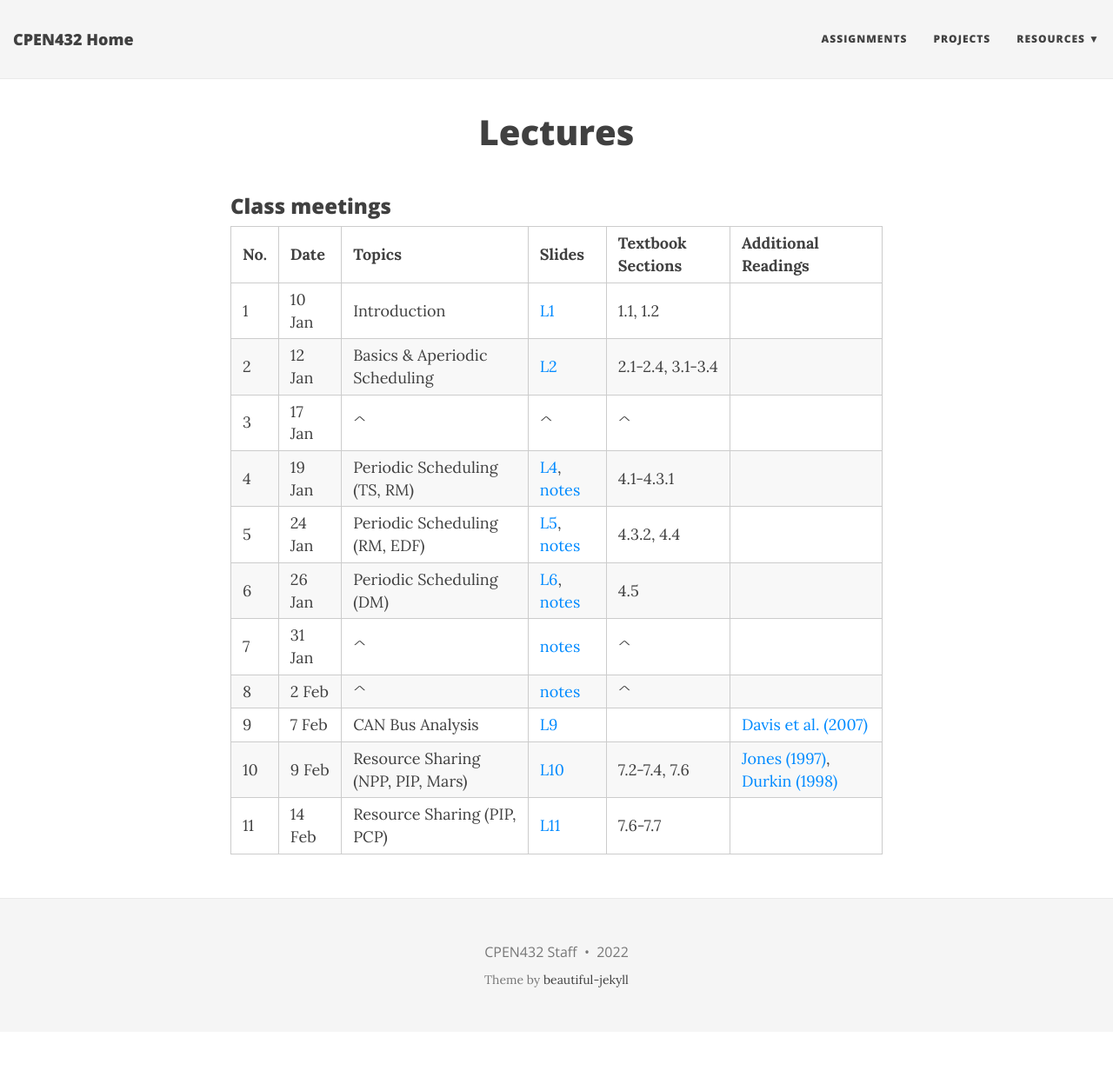
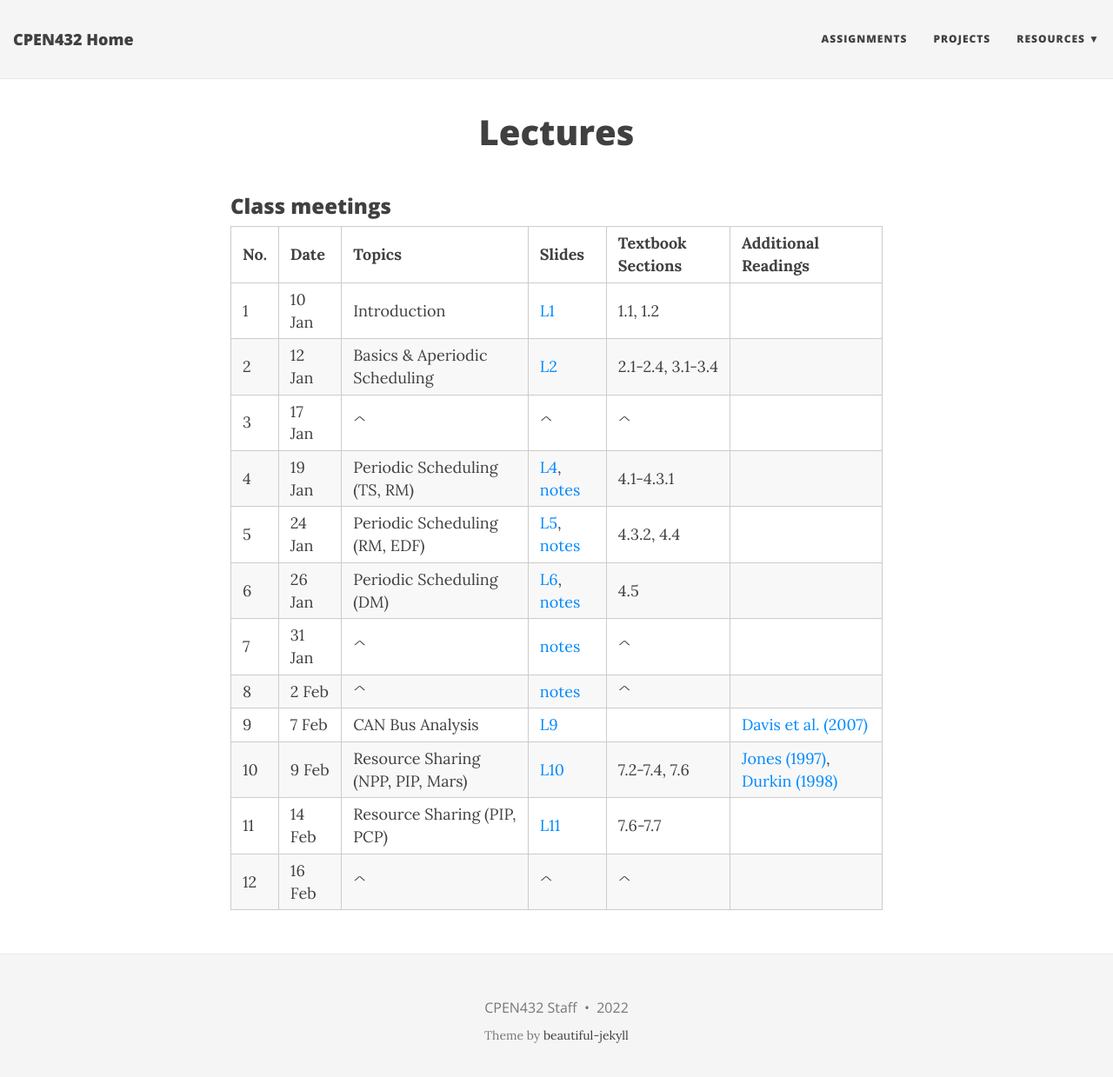
Before and after one commit to CPEN432/cpen432.github.io, a Jekyll site: the page built from lectures.md, in a window 1280 px wide and 1251 px high. Shown: the top 1239 px of the window at 87% size. Built offline with Jekyll 4.4.1, drawn with Linux system fonts in a browser that asks for light colours; nearby versions of some CDN libraries.

Commit message:
Update lectures.md

```diff
--- a/lectures.md
+++ b/lectures.md
@@ -17,6 +17,7 @@ title: Lectures
 |  9  | 7 Feb | CAN Bus Analysis | [L9](http://cpen432.github.io/resources/gujarati-slides//9-can.pdf) || [Davis et al. (2007)](http://cpen432.github.io/resources/P2-davis-etal.pdf) |
 |  10  | 9 Feb | Resource Sharing (NPP, PIP, Mars) | [L10](http://cpen432.github.io/resources/gujarati-slides//10-resource-sharing.pdf) | 7.2-7.4, 7.6 | [Jones (1997)](http://cpen432.github.io/resources/P3-mars.pdf), [Durkin (1998)](http://cpen432.github.io/resources/P4-mars.pdf)|
 |  11  | 14 Feb | Resource Sharing (PIP, PCP) | [L11](http://cpen432.github.io/resources/gujarati-slides//11-resource-sharing.pdf) | 7.6-7.7 ||
+|  12  | 16 Feb | ^ | ^ | ^ ||
 
 <!-- | **No.** | **Date** | **Topics** | **Readings** | -->
 <!-- |:---:|:-------|:---:|:----:| -->
```
